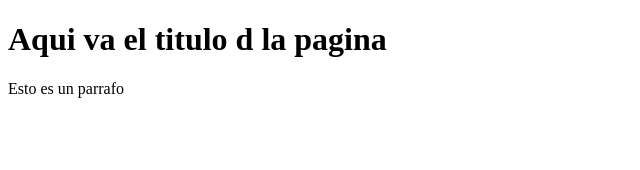
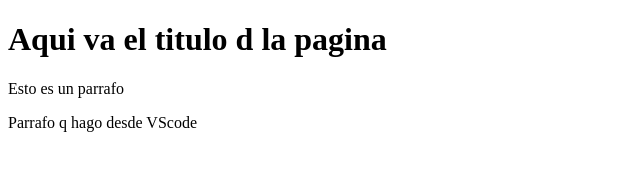
Before and after one commit to rgomezramos/Proyecto-web-empresa-c, a plain HTML site: page index.html in a window 1280 px wide. Shown: the whole page, without its empty margins (0-640 px from the left). Drawn offline with Linux system fonts and the light colour scheme.

Commit message:
Agregando parrafo desde vsc

```diff
--- a/index.html
+++ b/index.html
@@ -9,5 +9,6 @@
 <body>
     <h1>Aqui va el titulo d la pagina</h1>
     <p>Esto es un parrafo</p>
+    <p>Parrafo q hago desde VScode</p>
 </body>
 </html>
```
